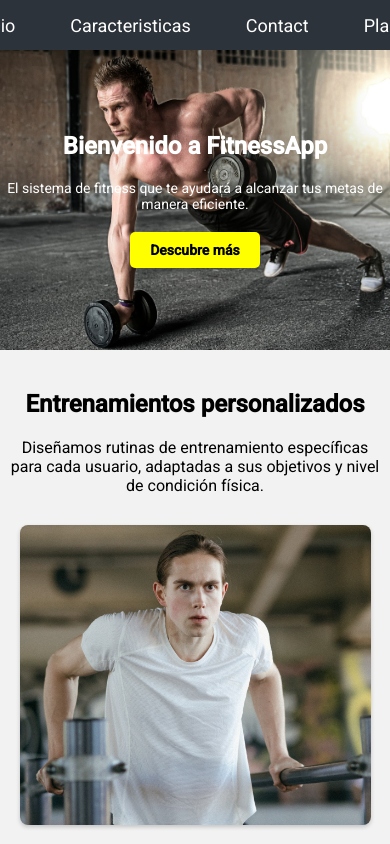
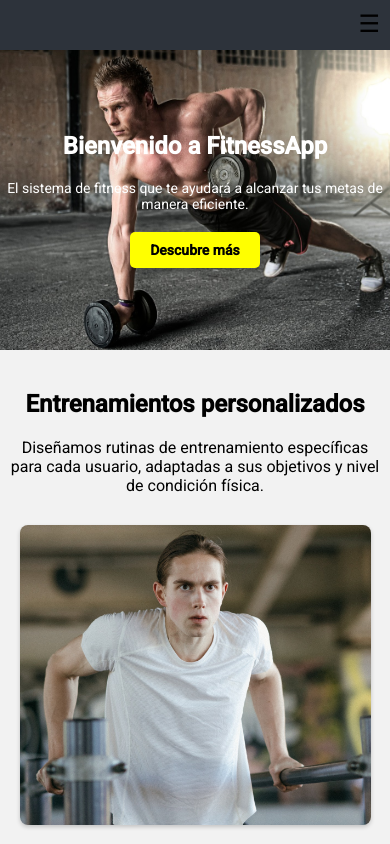
Before and after one commit to crescowboy/appwebfitness, a React (Create React App) app: page / in a window 390 px wide. Shown: the top 844 px of the page. Built offline with nearby package versions, Linux system fonts and the light colour scheme.

Commit message:
Button menu

```diff
--- a/src/Nav.jsx
+++ b/src/Nav.jsx
@@ -1,10 +1,21 @@
-import React from 'react'
+import React, { useState } from 'react'
 import { NavLink } from 'react-router-dom'
 
 const Nav = () => {
+
+  const [isOpen, setIsOpen] = useState(false);
+
+  const toggleMenu = () => {
+    setIsOpen(!isOpen);
+    console.log(isOpen)
+  };
+
   return (
-    <nav className='navbar'>
-      <ul>
+    <nav className={`navbar ${isOpen ? 'open' : ''}`}>
+      <button className="menu-button" onClick={toggleMenu}>
+        ☰
+      </button>
+      <ul className={`nav-list ${isOpen ? 'open' : ''}`}>
         <li><a href="/#inicio">Inicio</a></li>
         <li><a href="#features">Caracteristicas</a></li>
         <li><a href="#contact">Contact</a></li>
--- a/src/css/navbar.css
+++ b/src/css/navbar.css
@@ -1,7 +1,7 @@
 /* NAV */
 .navbar{
     display: flex;
-    justify-content: space-between;
+    justify-content: center;
     background-color: #2D333B;
     position: fixed;
     width: 100%;
@@ -12,23 +12,26 @@
   header{
     margin-bottom: 50px;
   }
+  .header {
+    background-color: #333;
+    padding: 10px 0;
+  }
 
-  .navbar ul{
+  .nav-list{
     display: flex;
     list-style: none;
     align-items: center;
     justify-content: space-around;
+    margin: 0;
+    padding: 0;
     background-color: #2D333B;
     height: 50px;
     gap: 15px;
   }
 
-  /* .activado{
-    color: red;
-    background-color: #ff0;
-  } */
 
-  .navbar ul li a{
+
+  .nav-list a{
     text-decoration: none;
     color: white;
     font-size: 18px;
@@ -42,29 +45,79 @@
   }
 
   /* Estilos de la navegación */
-.header {
-    background-color: #333;
-    padding: 10px 0;
+
+
+
+
+
+
+
+
+
+  .menu-button {
+    display: none;
+    position: fixed; /* Fija la posición */
+  top: 10px; /* Distancia desde la parte superior */
+  right: 10px; /* Distancia desde la derecha */
+  z-index: 1000; /* Ajusta la capa z para estar sobre otros elementos si es necesario */
   }
 
-  .navbar {
+
+
+  @media screen and (max-width: 768px){
+
+
+
+    /* Estilos para la lista de navegación */
+.nav-list {
+  list-style: none;
   display: flex;
-    justify-content: center;
+  gap: 20px;
 }
 
-  .nav-list {
-    list-style: none;
-    margin: 0;
-    padding: 0;
+.nav-list li {
+  margin-right: 0;
+  margin-bottom: 10px;
 }
 
-  .nav-item {
-    margin-right: 20px;
-    display: inline-block;
+/* Estilos para los elementos de la lista */
+.nav-list a {
+  text-decoration: none;
+  display: none;
+  color: #fff;
 }
 
-  .nav-item a {
-    color: #fff;
-    text-decoration: none;
-    font-weight: bold;
+
+
+    /* Estilos específicos cuando la barra de navegación está abierta */
+.open .nav-list {
+  display: flex;
+  flex-direction: column;
+  position: absolute;
+  top: 60px; /* Ajusta según la altura de tu barra de navegación */
+  left: 0;
+  width: 100%;
+  height: 300px;
+  background-color: #333;
+  text-align: center;
+  z-index: 1;
 }
+
+/* Estilos para cada elemento de la lista cuando la barra de navegación está abierta */
+.navbar.open .nav-list a {
+  padding: 15px;
+  width: 100%;
+  box-sizing: border-box;
+  display: block;
+}
+
+
+
+    .menu-button {
+      display: block;
+      font-size: 24px;
+      background: none;
+      border: none;
+      cursor: pointer;
+    }
+  }
```
Lines whose indentation alone changed are shown as unchanged.
